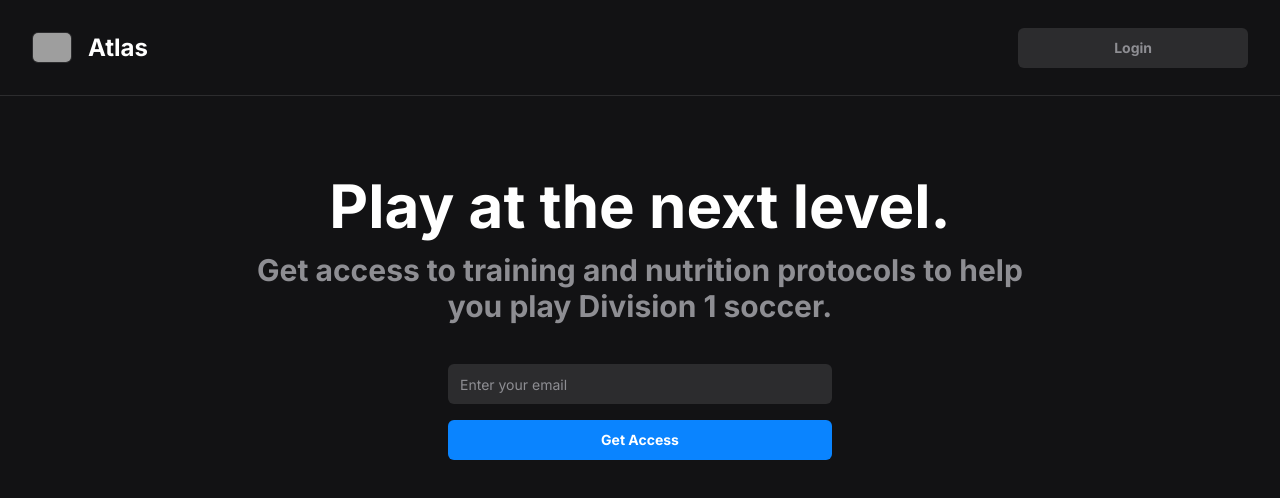
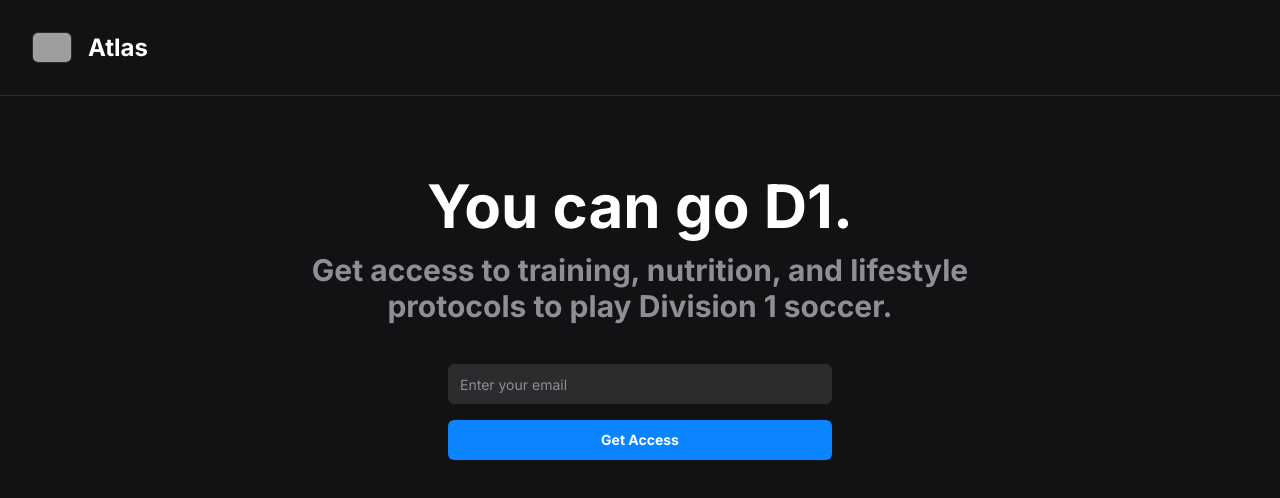
Before and after one commit to michaelrbautista/Atlas, a Next.js app: page / in a window 1280 px wide. Shown: the top 498 px of the page. Built offline with nearby package versions, Linux system fonts and the light colour scheme; grey boxes are pictures that could not be loaded.

Commit message:
removed login button, changed text

```diff
--- a/src/app/page.tsx
+++ b/src/app/page.tsx
@@ -7,10 +7,10 @@ export default function Home() {
       <Navbar></Navbar>
       <div className='py-20 mx-auto text-center flex flex-col items-center max-w-3xl gap-4'>
         <h1 className="text-6xl font-bold text-primaryText">
-          Play at the next level.
+          You can go D1.
         </h1>
         <h1 className="text-3xl font-bold text-secondaryText">
-          Get access to training and nutrition protocols to help you play Division 1 soccer.
+          Get access to training, nutrition, and lifestyle protocols to play Division 1 soccer.
         </h1>
         <div className="mt-6 w-96">
           <SignUpForm></SignUpForm>
--- a/src/components/Navbar.tsx
+++ b/src/components/Navbar.tsx
@@ -13,7 +13,7 @@ const Navbar = () => {
                     </div>
                 </div>
                 <div className="flex flex-row items-center">
-                    <Link href="/login" className={buttonVariants({ variant: "disabled", size: "lg" })}>Login</Link>
+                    {/* <Link href="/login" className={buttonVariants({ variant: "disabled", size: "lg" })}>Login</Link> */}
                 </div>
             </div>
         </div>
```
